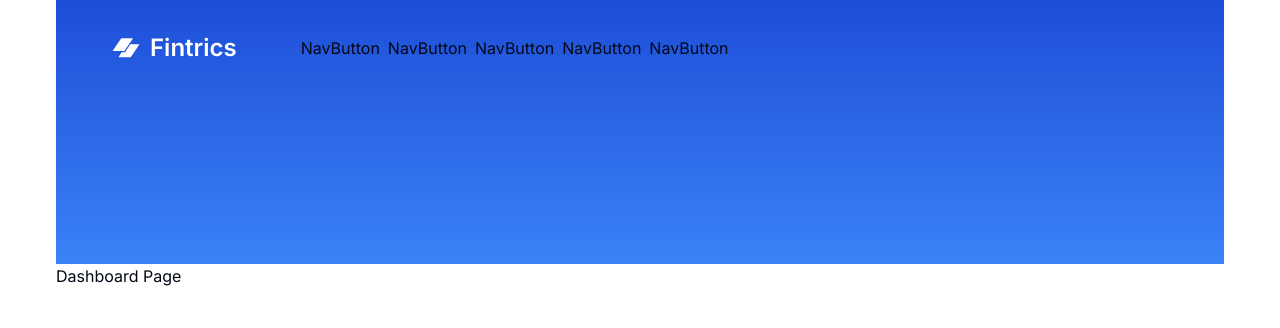
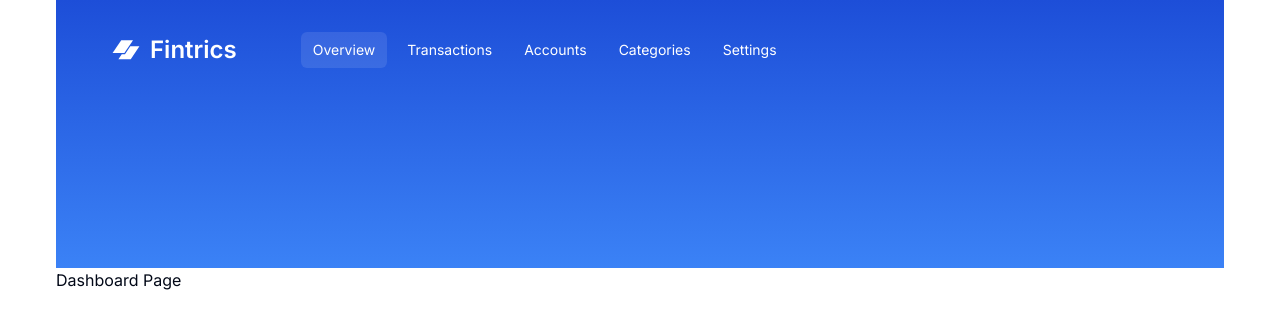
Before and after one commit to brandalx/Fintrics-SAAS-Next, a Next.js app: page / in a window 1280 px wide. Shown: the top 328 px of the page. Built offline with nearby package versions, Linux system fonts and the light colour scheme.

Commit message:
feat: navbutton ui for desktop

```diff
--- a/components/NavButton.tsx
+++ b/components/NavButton.tsx
@@ -1,9 +1,24 @@
 import React from "react";
+import { Button } from "@/components/ui/button";
+import Link from "next/link";
+import { cn } from "@/lib/utils";
 type Props = {
   href: string;
   label: string;
   isActive?: boolean;
 };
 export const NavButton = ({ href, label, isActive }: Props) => {
-  return <div>NavButton</div>;
+  return (
+    <Button
+      asChild
+      size="sm"
+      variant="outline"
+      className={cn(
+        "w-full lg:w-auto justify-between font-normal hover:bg-white/20 hover:text-white border-none focus-visible:ring-offset-0 focus-visible:ring-transparent outline-none text-white focus:bg-white/30 transition",
+        isActive ? "bg-white/10 text-white" : "bg-transparent"
+      )}
+    >
+      <Link href={href}>{label}</Link>
+    </Button>
+  );
 };
```
